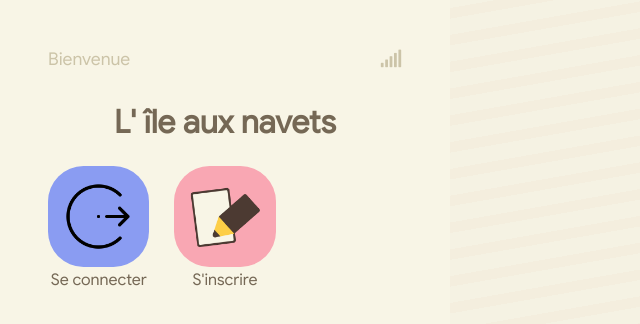
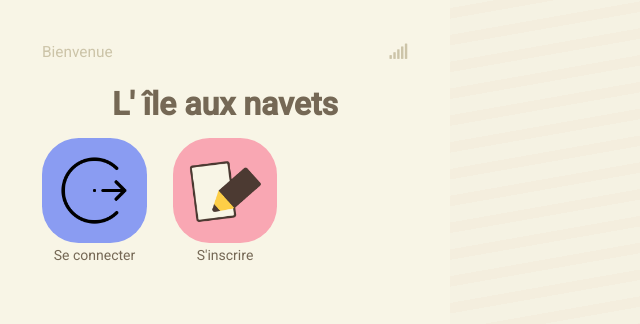
Before and after one commit to MrKelisi/ile-aux-navets, an Angular app: page / in a window 1280 px wide. Shown: the top 324 px of the page, without its empty margins (0-640 px from the left). Built offline with nearby package versions, Linux system fonts and the light colour scheme.

Commit message:
add angular/material

```diff
--- a/angular.json
+++ b/angular.json
@@ -23,6 +23,7 @@
               "src/assets"
             ],
             "styles": [
+              "src/custom-theme.scss",
               "src/styles.css"
             ],
             "scripts": [],
--- a/package.json
+++ b/package.json
@@ -13,10 +13,12 @@
   "private": true,
   "dependencies": {
     "@angular/animations": "~13.3.11",
+    "@angular/cdk": "^13.3.9",
     "@angular/common": "~13.3.11",
     "@angular/compiler": "~13.3.11",
     "@angular/core": "~13.3.11",
     "@angular/forms": "~13.3.11",
+    "@angular/material": "^13.3.9",
     "@angular/platform-browser": "~13.3.11",
     "@angular/platform-browser-dynamic": "~13.3.11",
     "@angular/router": "~13.3.11",
--- a/src/app/app.module.ts
+++ b/src/app/app.module.ts
@@ -3,6 +3,7 @@
 import { NgModule } from '@angular/core';
 import { FormsModule, ReactiveFormsModule } from '@angular/forms';
 import { BrowserModule } from '@angular/platform-browser';
+import { BrowserAnimationsModule } from '@angular/platform-browser/animations';
 
 import { AuthInterceptor } from '@core/helpers';
 
@@ -41,6 +42,7 @@
   ],
   imports: [
     AppRoutesModule,
+    BrowserAnimationsModule,
     BrowserModule,
     FormsModule,
     HttpClientModule,
--- /dev/null
+++ b/src/custom-theme.scss
@@ -0,0 +1,34 @@
+
+// Custom Theming for Angular Material
+// For more information: https://material.angular.io/guide/theming
+@use '@angular/material' as mat;
+// Plus imports for other components in your app.
+
+// Include the common styles for Angular Material. We include this here so that you only
+// have to load a single css file for Angular Material in your app.
+// Be sure that you only ever include this mixin once!
+@include mat.core();
+
+// Define the palettes for your theme using the Material Design palettes available in palette.scss
+// (imported above). For each palette, you can optionally specify a default, lighter, and darker
+// hue. Available color palettes: https://material.io/design/color/
+$ile-aux-navets-primary: mat.define-palette(mat.$brown-palette, 800, 500, 900);
+$ile-aux-navets-accent: mat.define-palette(mat.$teal-palette, A400, A200, A700);
+
+// The warn palette is optional (defaults to red).
+$ile-aux-navets-warn: mat.define-palette(mat.$red-palette);
+
+// Create the theme object. A theme consists of configurations for individual
+// theming systems such as "color" or "typography".
+$ile-aux-navets-theme: mat.define-light-theme((
+  color: (
+    primary: $ile-aux-navets-primary,
+    accent: $ile-aux-navets-accent,
+    warn: $ile-aux-navets-warn,
+  )
+));
+
+// Include theme styles for core and each component used in your app.
+// Alternatively, you can import and @include the theme mixins for each component
+// that you are using.
+@include mat.all-component-themes($ile-aux-navets-theme);
--- a/src/index.html
+++ b/src/index.html
@@ -7,8 +7,11 @@
   <meta name="viewport" content="width=device-width, initial-scale=1">
   <link rel="icon" type="image/x-icon" href="favicon.ico">
   <link rel="stylesheet" href="https://use.fontawesome.com/releases/v5.2.0/css/all.css" integrity="sha384-hWVjflwFxL6sNzntih27bfxkr27PmbbK/iSvJ+a4+0owXq79v+lsFkW54bOGbiDQ" crossorigin="anonymous">
+  <link rel="preconnect" href="https://fonts.gstatic.com">
+  <link href="https://fonts.googleapis.com/css2?family=Roboto:wght@300;400;500&display=swap" rel="stylesheet">
+  <link href="https://fonts.googleapis.com/icon?family=Material+Icons" rel="stylesheet">
 </head>
-<body>
+<body class="mat-typography">
   <app-root></app-root>
 </body>
 </html>
--- a/src/styles.css
+++ b/src/styles.css
@@ -1,9 +1,10 @@
+html, body { height: 100%; }
 body {
   margin: 0;
   padding: 0;
   min-width: 360px;
   min-height: 100vh;
-  font-family: Product-Sans, sans-serif;
+  font-family: Product-Sans, Roboto, "Helvetica Neue", sans-serif;
   background: repeating-linear-gradient(-10deg, #F5F2E3, #F5F2E3 1em, #f4eede 1em, #f4eede 1.65em);
 }
 ul {
```
Also changed, not shown: 1 other file (tests, documents, lock files or other folders).
